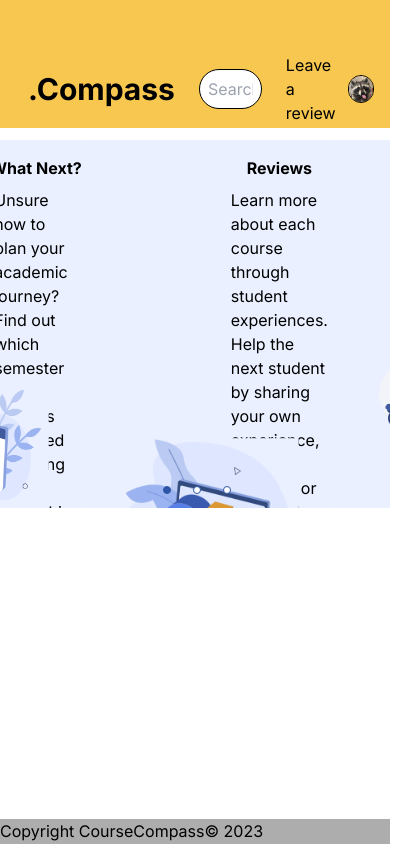
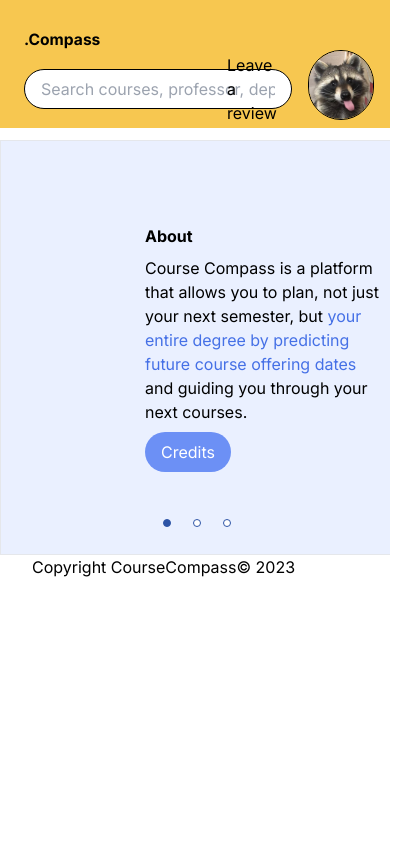
Before and after one commit to sfuosdev/CourseCompass, a Next.js app in the folder clientjs/: page / in a window 390 px wide. Shown: the whole page, 415 px wide, since content can reach past the window. Built offline with nearby package versions, Linux system fonts and the light colour scheme.

Commit message:
Refactoring and Responsive
Refactoring of NavBar, Footer and Landing Page

Implemented responsiveness for different screen sizes for Landing page, NavBar and Footer

```diff
--- a/clientjs/src/app/page.js
+++ b/clientjs/src/app/page.js
@@ -5,7 +5,7 @@ import Link from "next/link";
 
 export default function Home() {
   return (
-    <main>
+    <main style={{ overflowY: 'hidden', overflowX: 'hidden' }}>
       {/* <h1>Welcome</h1>
     <Link href="/CoursesPage">courses</Link> */}
       <TimedCarousel />
--- a/clientjs/src/components/Footer.js
+++ b/clientjs/src/components/Footer.js
@@ -2,8 +2,7 @@ import Link from "next/link";
 
 const Footer = () => {
   return (
-    //footer bottom of page
-    <footer className="flex justify-between item-center w-full fixed bottom-0 h-[25px] bg-secondary-gray">
+    <footer className="relative flex justify-between item-center bottom-0 h-[25px] pl-8 pb-4">
       <p>Copyright CourseCompass© 2023</p>
     </footer>
   );
--- a/clientjs/src/components/NavBar.js
+++ b/clientjs/src/components/NavBar.js
@@ -4,27 +4,44 @@ import Link from "next/link";
 
 const Navbar = () => {
   return (
-    // nav top of page
-    <nav className="flex justify-between items-center w-full h-32 fixed top-0 p-4 bg-primary-yellow">
-      <div className="font-bold text-3xl items-left mt-[50px] p-3">
+    <nav className="bg-primary-yellow flex items-center justify-between w-full h-[8rem] fixed top-0 z-10 space-x-[0.5rem] pr-[1rem]">
+      <div className="absolute justify-start font-bold items-left mt-[-3rem] p-[1.5rem] text-[4vw]
+                      md:relative md:inline md:mt-[3.125rem]
+                      xl:text-5xl
+      ">
         <Link href="/">.Compass</Link>
       </div>
-      <div className="flex items-left w-2/4 mt-[50px] p-3">
+      <div className="flex flex-row w-[50vw] mt-[3.125rem] p-[1rem]
+      ">
         <input
           type="text"
           placeholder="Search courses, professor, departments..."
-          className="border border-black rounded-full focus:outline-none w-full h-10 p-2"
+          className="border border-black rounded-full focus:outline-none w-[40rem] h-[2.5rem] p-[1rem]"
         />
+        <svg className="relative hidden left-[-3rem] mt-[0.5rem]
+                                lg:inline
+        " xmlns="http://www.w3.org/2000/svg" width="21" height="21" viewBox="0 0 21 21" fill="none">
+          <path d="M19.125 19.125L13.375 13.375M1.875 8.58333C1.875 9.46428 2.04852 10.3366
+          2.38564 11.1505C2.72277 11.9644 3.2169 12.7039 3.83983 13.3268C4.46275 13.9498 5.20227
+          14.4439 6.01617 14.781C6.83006 15.1182 7.70238 15.2917 8.58333 15.2917C9.46428 15.2917
+          10.3366 15.1182 11.1505 14.781C11.9644 14.4439 12.7039 13.9498 13.3268 13.3268C13.9498
+          12.7039 14.4439 11.9644 14.781 11.1505C15.1182 10.3366 15.2917 9.46428 15.2917 8.58333C15.2917
+          7.70238 15.1182 6.83006 14.781 6.01617C14.4439 5.20227 13.9498 4.46275 13.3268 3.83983C12.7039
+          3.2169 11.9644 2.72277 11.1505 2.38564C10.3366 2.04852 9.46428 1.875 8.58333 1.875C7.70238 1.875
+          6.83006 2.04852 6.01617 2.38564C5.20227 2.72277 4.46275 3.2169 3.83983 3.83983C3.2169 4.46275
+          2.72277 5.20227 2.38564 6.01617C2.04852 6.83006 1.875 7.70238 1.875 8.58333Z" stroke="#ADADAD"
+          stroke-width="2" stroke-linecap="round" stroke-linejoin="round"/>
+        </svg>
       </div>
-      <div className="mt-[50px] p-3">
-        <Link href="#">Leave a review</Link>
+      <div className="mt-[3.125rem] p-[1rem]">
+        <Link href="">Leave a review</Link>
       </div>
-      <div className="border border-black mt-[50px] rounded-full">
-        <Link href="#">
+      <div className="border border-black mt-[3.125rem] rounded-full m-2">
+        <Link href="">
           <img
             src="/profile-picture.jpg"
             alt="Profile"
-            className="rounded-full w-[60px] h-[60-px]"
+            className="rounded-full w-[10vw] md:w-[6vw] lg:w-[4vw] h-auto min-h-[4rem] min-w-[4rem]"
           />
         </Link>
       </div>
--- a/clientjs/src/components/TimedCarousel.js
+++ b/clientjs/src/components/TimedCarousel.js
@@ -15,115 +15,91 @@ const TimedCarousel = () => {
     slidesToShow: 1,
     slidesToScroll: 1,
     autoplay: true,
-    autoplaySpeed: 4000,
-    centerMode: true,
-    centerPadding: "70px",
+    autoplaySpeed: 7000,
+    pauseOnHover: false,
     appendDots: (dots) => (
-      <div style={{ bottom: "10px" }}>
+      <div style={{ bottom: "24px" }}>
         <ul style={{ display: "flex", justifyContent: "center" }}>{dots}</ul>
       </div>
     ),
     customPaging: (i) => (
       <div
-        className={`m-2 h-2 w-2 border border-secondary-darkBlue rounded-full cursor-pointer mx-2 ${
+        className={`m-2 h-2 w-2 border border-secondary-darkBlue rounded-full cursor-pointer mx-2 relative ${
           currentSlide === i ? "bg-secondary-darkBlue" : "bg-white"
         }`}
         onClick={() => {
           sliderRef.current.slickGoTo(i);
           setCurrentSlide(i);
-          sliderRef.current.slickPlay();
         }}
-      />
+        >
+        <div className="absolute top-[-5px] bottom-[-5px] left-[-5px] right-[-5px]"></div>{/*click error for dots*/}
+
+      </div>
     ),
     afterChange: (current) => {
       setCurrentSlide(current);
     },
   };
 
+  const SlideContent = ({ title, text, buttonText, buttonLink, imageName }) => (
+    <div className="border w-full h-fill bg-primary-whiteBlue">
+      <div className="flex flex-row w-[80rem] items-center justify-start">
+        <div className="flex flex-col ml-[4rem] p-2 pl-20 items-start space-y-2">
+          <h1 className="font-family-MabryPro font-bold">{title}</h1>
+          <p className=" font-family-MabryPro object-cover w-[60vw] lg:w-[30rem]" dangerouslySetInnerHTML={{ __html: text }}>{}</p>
+          <Link
+            href={buttonLink}
+            className="text-white rounded-full px-4 py-2 bg-primary-blue hover:text-black hover:bg-primary-yellow"
+          >
+            {buttonText}
+          </Link>
+        </div>
+        <img className="hidden lg:scale-75" src={imageName} alt="generic image" />
+      </div>
+    </div>
+  );
+
   return (
     <Slider ref={sliderRef} {...settings}>
-      {/* slide 1*/}
-      <div className="w-full h-[23rem] bg-primary-whiteBlue grid grid-cols-2 gap-4">
-        <div className="flex flex-row items-center justify-end p-2">
-          <p className="font-MabryPro">
-            Course Compass is a platform that
-            <br />
-            allows you to plan, not just your next
-            <br />
-            semester, but{" "}
-            <span className="text-secondary-blue">
-              your entire degree by
-              <br />
-              predicting future course offering
-            </span>{" "}
-            dates and
-            <br />
-            guiding you through your next
-            <br />
-            courses.
-          </p>
-          <img
-            className="scale-75"
-            src="/slide1-presentation.png"
-            alt="generic image"
-          />
-        </div>
-      </div>
-      {/* slide 2*/}
-      <div className="w-full h-[23rem] bg-primary-whiteBlue grid grid-cols-2 gap-4">
-        <div className="flex flex-row items-center justify-end p-2">
-          <div className="flex flex-col items-center justify-end p-2">
-            <h1 className="font-family-MabryPro font-bold">What Next?</h1>
-            <p className="font-MabryPro p-2">
-              Unsure how to plan your academic journey? Find out which semester
-              <br /> the courses you need are being offered next - this updated
-              list has the
-              <br /> pre-reqs, anticipated dates of offerings and let’s you know
-              what courses
-              <br /> you can take next!
-              <br />{" "}
-            </p>
-            <Link
-              href="/Courses"
-              className=" text-white rounded-full p-2 bg-primary-blue
-                          hover:text-black hover:bg-primary-yellow"
-            >
-              Start Search
-            </Link>
-          </div>
-          <img
-            className="scale-75"
-            src="/slide2-courses.png"
-            alt="generic image"
-          />
-        </div>
-      </div>
-      {/* slide 3*/}
-      <div className="w-full h-[23rem] bg-primary-whiteBlue grid grid-cols-2 gap-4">
-        <div className="flex flex-row items-center justify-end p-2">
-          <div className="flex flex-col items-center justify-end p-2">
-            <h1 className="font-family-MabryPro font-bold">Reviews</h1>
-            <p className="font-MabryPro p-2">
-              Learn more about each course through student experiences. Help the
-              <br /> next student by sharing your own experience, and upvoting
-              or downvoting
-              <br /> existing reviews!{" "}
-            </p>
-            <Link
-              href="#"
-              className="text-white rounded-full p-2 bg-primary-blue
-                            hover:text-black hover:bg-primary-yellow"
-            >
-              Leave a Review
-            </Link>
-          </div>
-          <img
-            className="scale-75"
-            src="/slide3-reviews.png"
-            alt="generic image"
-          />
-        </div>
-      </div>
+      {SlideContent({
+        title: "About",
+        text: `
+          Course Compass is a platform that allows you
+          to plan, not just your next semester, but <span class="text-secondary-blue">your entire
+          degree by predicting future course offering dates </span>
+          and guiding you through your next courses.
+
+        `,
+        buttonText: "Credits",
+        buttonLink: "#",
+        imageName: "/slide1-presentation.png",
+      })}
+
+      {SlideContent({
+        title: "What Next?",
+        text: `
+          Unsure how to plan your academic journey? Find out which semester
+          the courses you need are being offered next - this updated list has the
+          pre-reqs, anticipated dates of offerings and let’s you know what courses
+          you can take next!
+
+        `,
+        buttonText: "Start Search",
+        buttonLink: "/courses",
+        imageName: "/slide2-courses.png",
+      })}
+
+      {SlideContent({
+        title: "Reviews",
+        text: `
+          Learn more about each course through student experiences.
+          Help the next student by sharing your own experience, and
+          upvoting or downvoting existing reviews!
+        `,
+        buttonText: "Leave a Review",
+        buttonLink: "#",
+        imageName: "/slide3-reviews.png",
+      })}
     </Slider>
   );
 };
```
